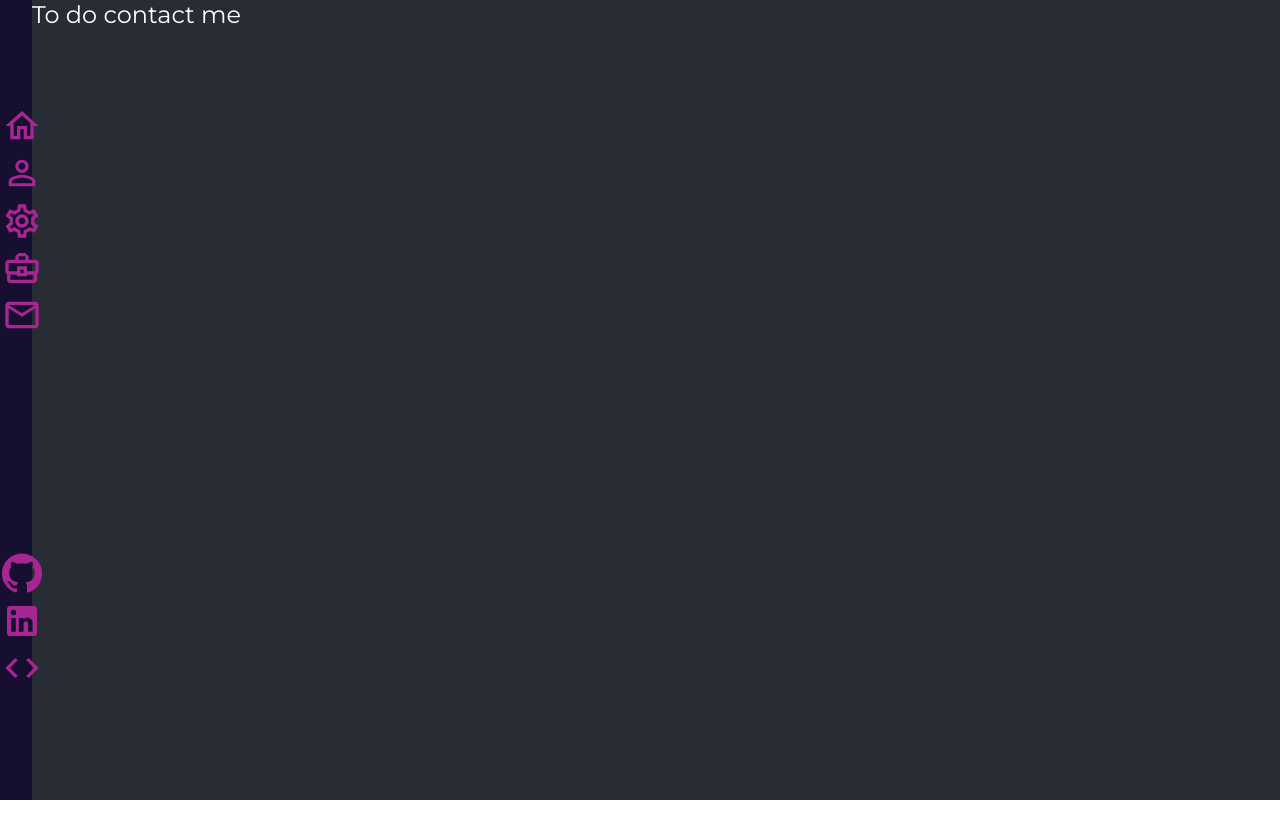
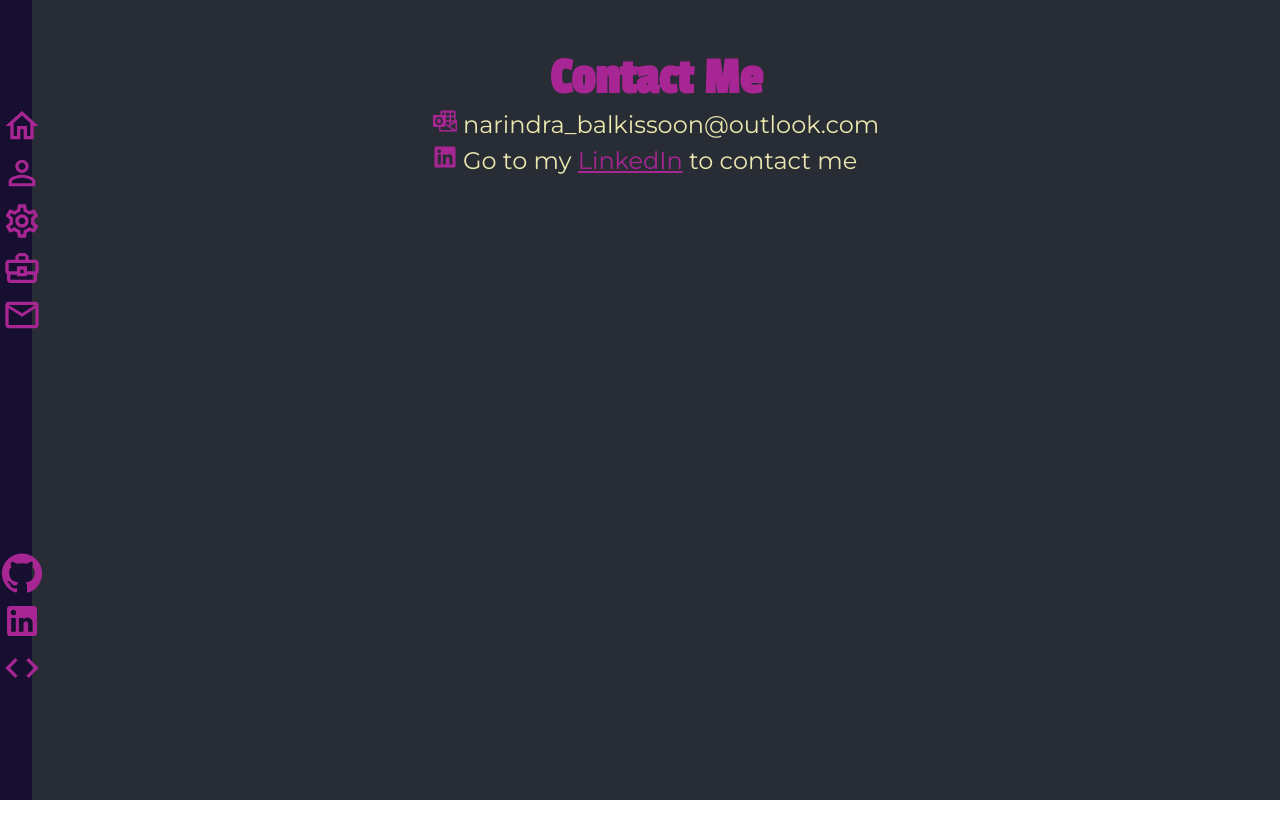
Before and after one commit to nb341/portfolio, a React (Create React App) app: page /contact in a window 1280 px wide. Shown: the top 838 px of the page. Before the commit the page ends 800 px from the top, so only its background shows below. Built offline with nearby package versions, Linux system fonts and the light colour scheme.

Commit message:
added new features to portfolio and contact me

```diff
--- a/package.json
+++ b/package.json
@@ -9,6 +9,8 @@
     "@testing-library/jest-dom": "^5.11.4",
     "@testing-library/react": "^11.1.0",
     "@testing-library/user-event": "^12.1.10",
+    "animate.css": "^4.1.1",
+    "animate.css-react": "^1.1.0",
     "leaflet": "^1.7.1",
     "node-sass": "^5.0.0",
     "react": "^17.0.1",
--- a/src/App.js
+++ b/src/App.js
@@ -5,6 +5,8 @@ import './styles/aboutme.scss';
 import './styles/cube.scss';
 import './styles/navbar.scss';
 import './styles/skills.scss';
+import './styles/contact.scss';
+import './styles/portfolio.scss';
 import Main from './components/MainComponent';
 import { BrowserRouter } from 'react-router-dom';
 function App() {
--- a/src/components/ContactmeComponent.js
+++ b/src/components/ContactmeComponent.js
@@ -1,5 +1,17 @@
+import {FaLinkedin} from 'react-icons/fa';
+import {SiMicrosoftoutlook} from 'react-icons/si';
 export default function ContactMe(){
     return(
-        <div>To do contact me</div>
+        <div className="contact-container">
+           <h1 className="title">Contact Me</h1>
+           <div className="contact-section">
+            <span><SiMicrosoftoutlook className="icon-color"/> narindra_balkissoon@outlook.com</span>
+            <span><FaLinkedin className="icon-color"/> Go to my <a
+            href="https://www.linkedin.com/in/narindra-balkissoon/"
+            target="_blank"
+            rel="noopener noreferrer"
+            >LinkedIn</a> to contact me</span>
+           </div>
+        </div>
     )
 }
--- a/src/components/PortfolioComponent.js
+++ b/src/components/PortfolioComponent.js
@@ -2,11 +2,15 @@
 
 export default function Portfolio(){
     return(
-        <div style={{margin: 'auto'}}>
-            A work in progress go to
+        <div className="portfolio-container">
+            <h1 className="title">My Portfolio</h1>
+
+            <p>A work in progress go to
             <span style={{color: '#a72693',textDecoration: 'underline'}}>
 
                 <a rel="noopener noreferrer" href="https://github.com/nb341/" target="_blank" > github</a>
-                </span> instead.</div>
+                </span> instead.</p>
+
+        </div>
     )
 }
--- a/src/components/SkillsComponent.js
+++ b/src/components/SkillsComponent.js
@@ -9,7 +9,7 @@ export default function Skills(){
         <div className="main-skills">
             <h1 className="title">
                     My Skills
-                </h1>
+            </h1>
         <div className="skills-container">
             <div className="languages">
                 <span><FaPython className="icon-color"/> Python</span>
--- /dev/null
+++ b/src/styles/contact.scss
@@ -0,0 +1,29 @@
+.contact-container{
+    display: flex;
+    flex-direction: column;
+    position: relative;
+    top: 50px;
+    margin: 0 auto;
+    width: 100%;
+}
+
+.contact-section{
+    display: flex;
+    flex-direction: column;
+    align-self: center;
+    span{
+        line-height: 1.5;
+        color: #eae7af;
+    }
+
+    .icon-color{
+        color: #a72693;
+    }
+
+    a{
+        color: #a72693;
+    }
+    a:hover{
+        color:#eae7af;
+    }
+}
--- /dev/null
+++ b/src/styles/portfolio.scss
@@ -0,0 +1,16 @@
+.portfolio-container{
+    display: flex;
+    flex-direction: column;
+    width: 100%;
+    position: relative;
+    top: 50px;
+    p{
+        margin: auto;
+    }
+    a{
+        color: #a72693;
+    }
+    a:hover{
+        color: #eae7af;
+    }
+}
```
Also changed, not shown: 1 other file (tests, documents, lock files or other folders).
